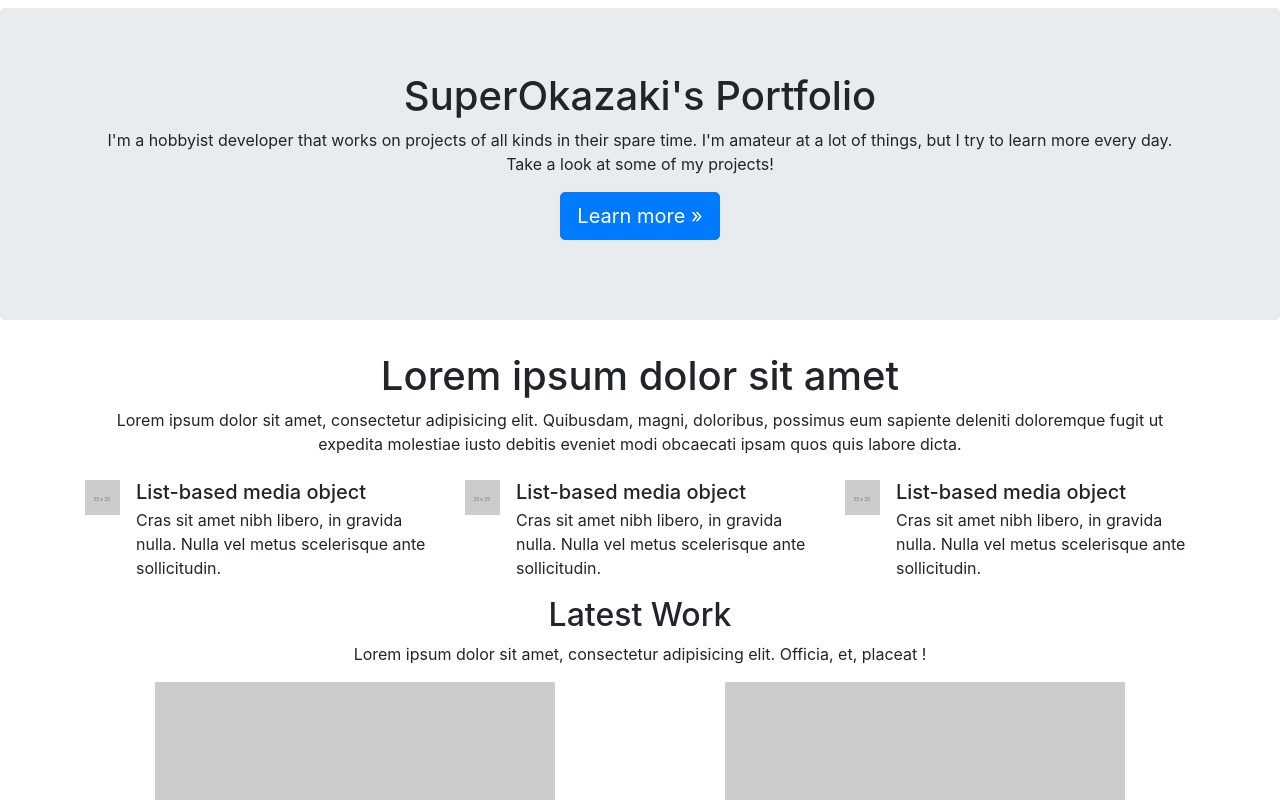
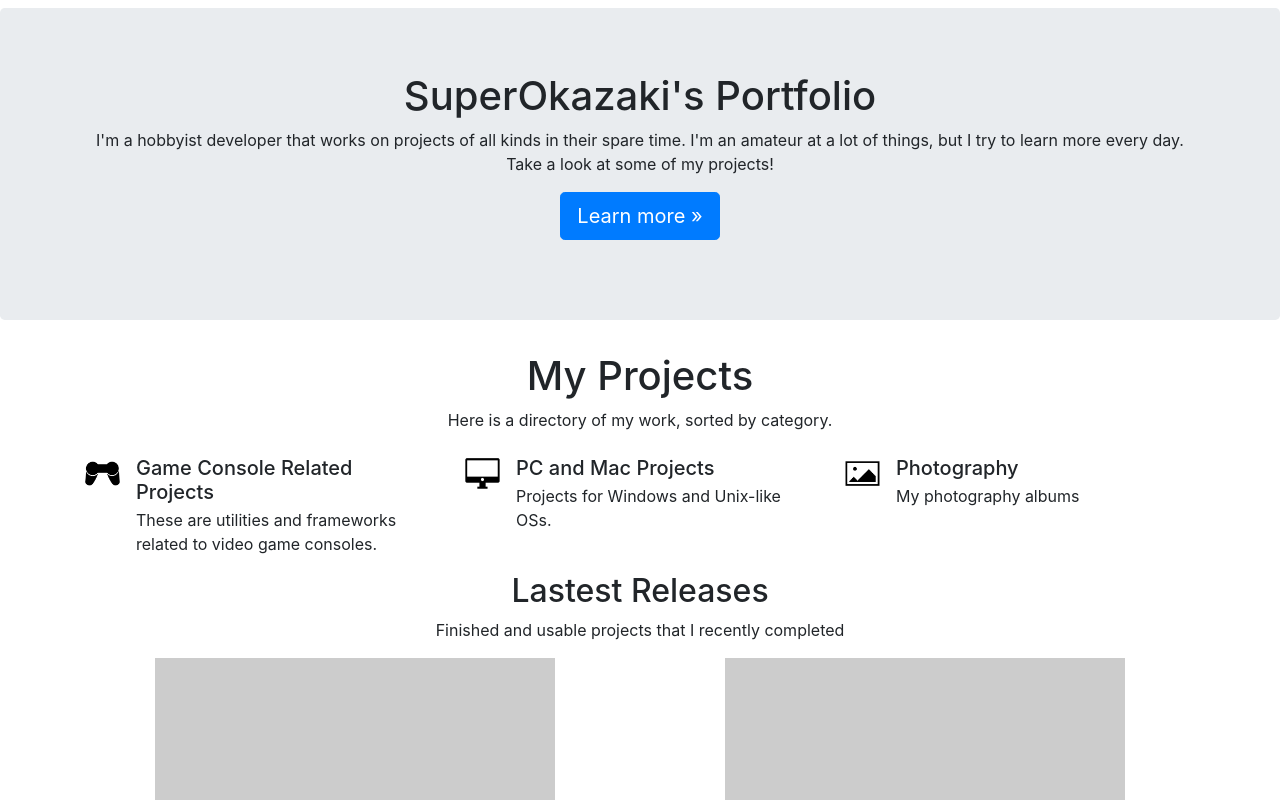
Before and after one commit to SuperOkazaki/SuperOkazaki.github.io, a plain HTML site: page index.html in a window 1280 px wide. Shown: the top 800 px of the page. Drawn offline with Linux system fonts and the light colour scheme.

Commit message:
header updates

```diff
--- a/index.html
+++ b/index.html
@@ -4,7 +4,7 @@
     <meta charset="UTF-8">
     <meta http-equiv="X-UA-Compatible" content="IE=edge">
     <meta name="viewport" content="width=device-width, initial-scale=1">
-    <title>Bootstrap Portfolio Page Template</title>
+    <title>SuperOkazaki's Portfolio</title>
     <!-- Bootstrap -->
     <link href="css/bootstrap-4.0.0.css" rel="stylesheet">
   </head>
@@ -15,7 +15,7 @@
           <div class="row">
             <div class="col-12">
               <h1>SuperOkazaki's Portfolio</h1>
-              <p>I'm a hobbyist developer that works on projects of all kinds in their spare time. I'm amateur at a lot of things, but I try to learn more every day. <br>Take a look at some of my projects!</p>
+              <p>I'm a hobbyist developer that works on projects of all kinds in their spare time. I'm an amateur at a lot of things, but I try to learn more every day. <br>Take a look at some of my projects!</p>
               <p><a class="btn btn-primary btn-lg" href="#" role="button">Learn more »</a></p>
             </div>
           </div>
@@ -26,8 +26,8 @@
       <div class="container">
         <div class="row">
           <div class="col-12 text-center">
-            <h1>Lorem ipsum dolor sit amet</h1>
-            <p>Lorem ipsum dolor sit amet, consectetur adipisicing elit. Quibusdam, magni, doloribus, possimus eum sapiente deleniti doloremque fugit ut expedita molestiae iusto debitis eveniet modi obcaecati ipsam quos quis labore dicta.</p>
+            <h1>My Projects</h1>
+            <p>Here is a directory of my work, sorted by category.</p>
           </div>
         </div>
       </div>
@@ -38,10 +38,10 @@
           <div class="col-md-4 col-12">
             <ul class="list-unstyled">
               <li class="media">
-                <img class="mr-3" src="images/35X35.gif" alt="Generic placeholder image">
+                <img class="mr-3" src="images/game.png" width="35" height="35" alt="">
                 <div class="media-body">
-                  <h5 class="mt-0 mb-1">List-based media object</h5>
-                  Cras sit amet nibh libero, in gravida nulla. Nulla vel metus scelerisque ante sollicitudin.
+                  <h5 class="mt-0 mb-1">Game Console Related Projects</h5>
+                  These are utilities and frameworks related to video game consoles.
                 </div>
               </li>
             </ul>
@@ -49,10 +49,10 @@
           <div class="col-md-4 col-12">
             <ul class="list-unstyled">
               <li class="media">
-                <img class="mr-3" src="images/35X35.gif" alt="Generic placeholder image">
+                <img class="mr-3" src="images/pc.png" width="35" height="35" alt="PC">
                 <div class="media-body">
-                  <h5 class="mt-0 mb-1">List-based media object</h5>
-                  Cras sit amet nibh libero, in gravida nulla. Nulla vel metus scelerisque ante sollicitudin.
+                  <h5 class="mt-0 mb-1">PC and Mac Projects</h5>
+                  Projects for Windows and Unix-like OSs.
                 </div>
               </li>
             </ul>
@@ -60,10 +60,10 @@
           <div class="col-md-4 col-12">
             <ul class="list-unstyled">
               <li class="media">
-                <img class="mr-3" src="images/35X35.gif" alt="Generic placeholder image">
+                <img class="mr-3" src="images/photo.png" width="35" height="35" alt="Photo">
                 <div class="media-body">
-                  <h5 class="mt-0 mb-1">List-based media object</h5>
-                  Cras sit amet nibh libero, in gravida nulla. Nulla vel metus scelerisque ante sollicitudin.
+                  <h5 class="mt-0 mb-1">Photography</h5>
+                  My photography albums
                 </div>
               </li>
             </ul>
@@ -75,15 +75,15 @@
       <div class="container">
         <div class="row">
           <div class="col-12 text-center">
-            <h2>Latest Work</h2>
-            <p>Lorem ipsum dolor sit amet, consectetur adipisicing elit. Officia, et, placeat !</p>
+            <h2>Lastest Releases</h2>
+            <p>Finished and usable projects that I recently completed</p>
           </div>
         </div>
         <div class="row">
           <div class="col-md-6 col-12 text-center">
             <img class="img-fluid" src="images/400x400.gif" alt="">
-            <h4>Lorem ipsum dolor sit amet, consectetur elit</h4>
-            <h6>Lorem ipsum dolor sit amet, consectetur elit</h6>
+            <h4>Fusée Gelée macOS Launcher</h4>
+            <h6>RCM </h6>
           </div>
           <div class="col-md-6 col-12 text-center mt-md-0 mt-2">
             <img class="img-fluid" src="images/400x400.gif" alt="">
@@ -127,6 +127,9 @@
             <p>Lorem ipsum dolor sit amet, consectetur adipisicing elit. Repellendus, ducimus, sit, quibusdam quidem recusandae veniam eos quod error nisi repellat excepturi laboriosam aspernatur suscipit possimus consectetur dolores nihil labore quas eius illo accusamus nulla sed blanditiis porro accusantium. Perspiciatis, perferendis!</p>
           </div>
           <div class="col-md-4 col-12">
+
+          </div>
+			<div class="col-md-4 col-12">
             <h3 class="text-center">CONTACT</h3><br>
             <address class="text-center">
 				Email:<br>
```
Also changed, not shown: images/game.png (added), images/pc.png (added), images/photo.png (added).
